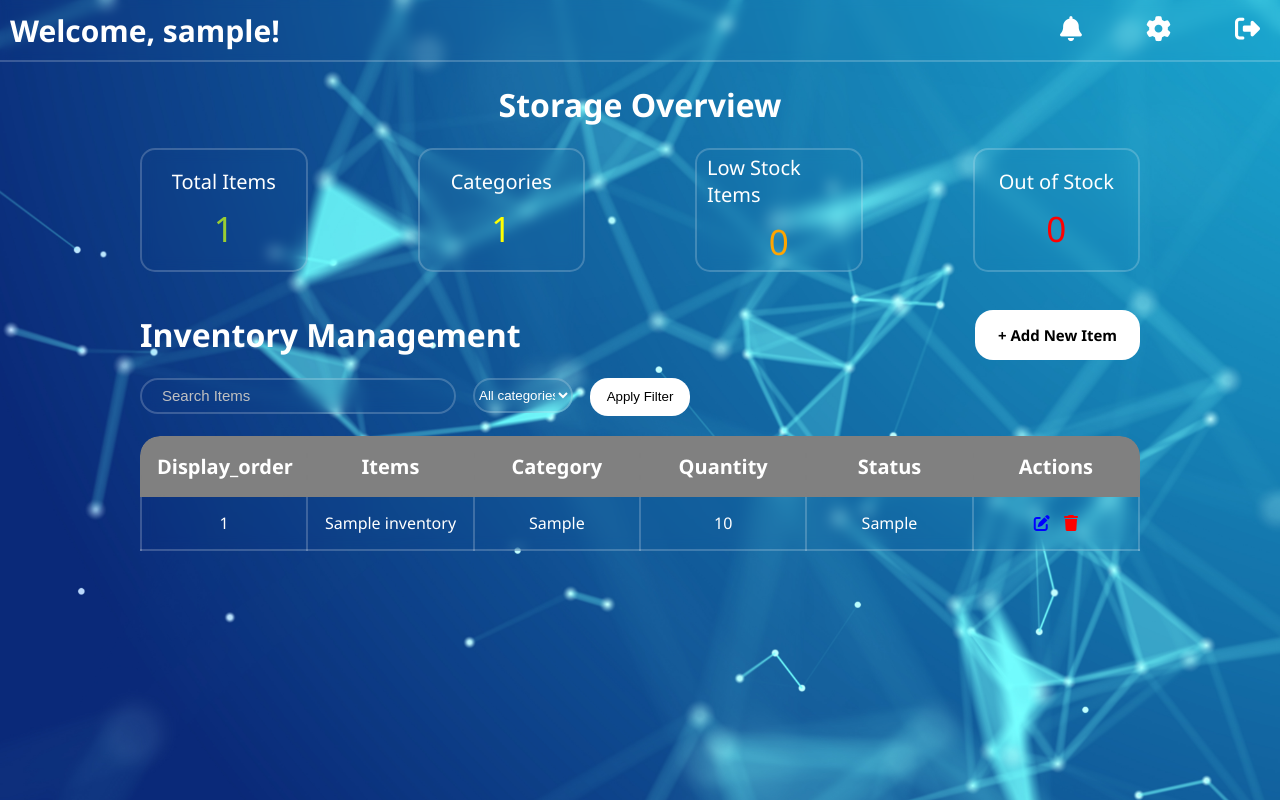
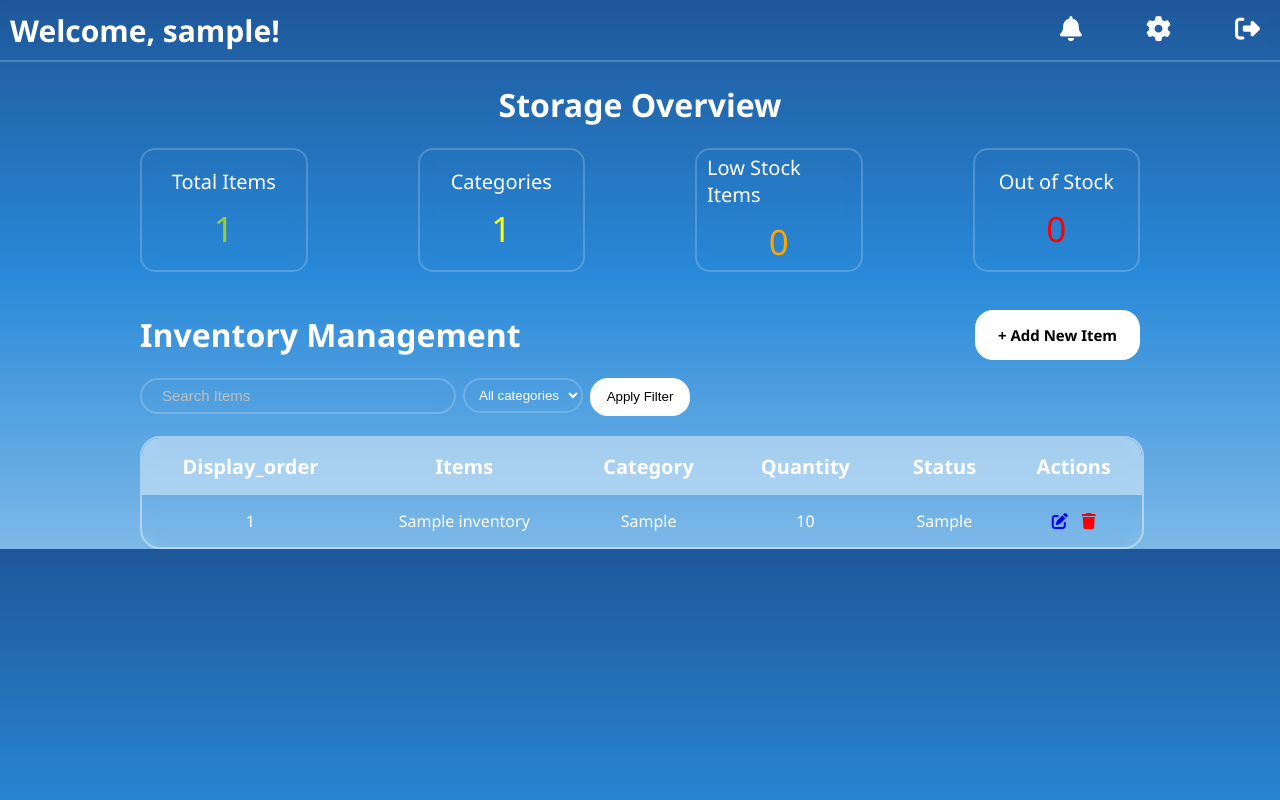
Before and after one commit to Frehitzz/CRUD, a PHP site: page /codes/home.php in a window 1280 px wide. Run offline with PHP 8.4, Linux system fonts and the light colour scheme; the visitor is signed in with stand-in values (Sample User, id 1); tables that the repository leaves empty hold one stand-in row (values such as "Sample post").

Commit message:
Change: table style and color

```diff
--- a/css/home.css
+++ b/css/home.css
@@ -1,7 +1,7 @@
 body{
     margin: 0;
     padding: 0;
-    background-image: url("../images/bg.jpg");
+    background: linear-gradient(to bottom,  #1e5799 0%,#2989d8 50%,#7db9e8 100%);
     background-size: cover;
 }
 
@@ -123,14 +123,14 @@ body{
     width: 100%; /* Make container full width */
     overflow-x: auto; /* Add horizontal scroll if needed */
     margin-top: 20px;
+    border: 2px solid rgba(255, 255, 255, 0.438);
     border-radius: 20px;
 }
 
 table {
     width: 100%; /* Make table fill its container */
     border-collapse: collapse; /* Remove cell spacing */
-    table-layout: fixed; /* Optional: for consistent column widths */
-    margin-bottom: 50px;
+     /* Optional: for consistent column widths */
     background-color: transparent;
     backdrop-filter: blur(7px);
     color: white;
@@ -142,19 +142,28 @@ tr{
 
 th{
     backdrop-filter: blur(10px);
-    background-color: grey;
+    background-color: rgba(255, 255, 255, 0.438);
     padding: 15px;
-    border: 2px solid grey;
+    /* border: 2px solid rgba(255, 255, 255, 0.438); */
     font-size: 20px;
     font-family: 'Segoe UI';
 }
 
 td {
     padding: 15px 15px;
-    border: 2px solid rgba(255, 255, 255, 0.2);
+    /* border: 2px solid rgba(255, 255, 255, 0.2); */
     text-align: left; /* Align text to left (or center if preferred) */
     text-align: center;
     font-family: 'Segoe UI';
+}
+
+tr{
+    border-top: 1px solid rgba(255, 255, 255, 0.438);
+    border-bottom: 1px solid rgba(255, 255, 255, 0.438);
+}
+
+tr:last-child{
+    border: none;
 }
 
 .fa-trash{
@@ -214,12 +223,14 @@ td {
 
 .category-input{
     height: 35px;
-    width: 100px;
+    width: 120px;
     border: 2px solid rgba(255, 255, 255, 0.2);
     background-color: transparent;
     border-radius: 20px;
     color: white;
     backdrop-filter: blur(7px);
+    padding-left: 10px;
+    outline: none;
 }
 
 .inventory-button{
@@ -231,3 +242,13 @@ td {
     backdrop-filter: blur(7px);
     font-weight: 500;
 }
+
+.child{
+    border: 2px solid rgba(255, 255, 255, 0.2);
+    border-radius: 40px;
+    background-color: transparent;
+    backdrop-filter: blur(7px);
+    padding: 30px;
+    margin-top: 40px;
+    margin-bottom: 40px;
+}
```
